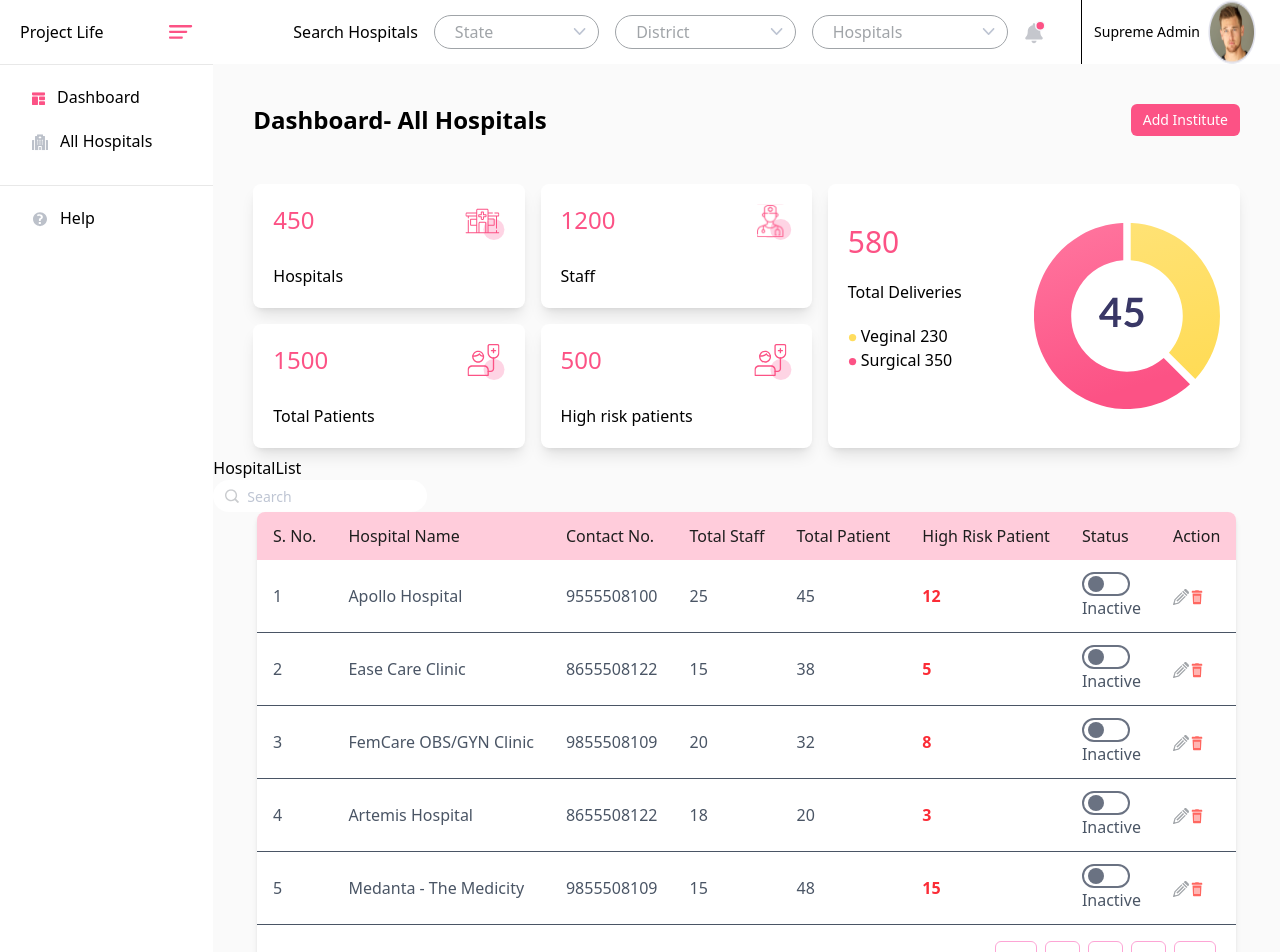
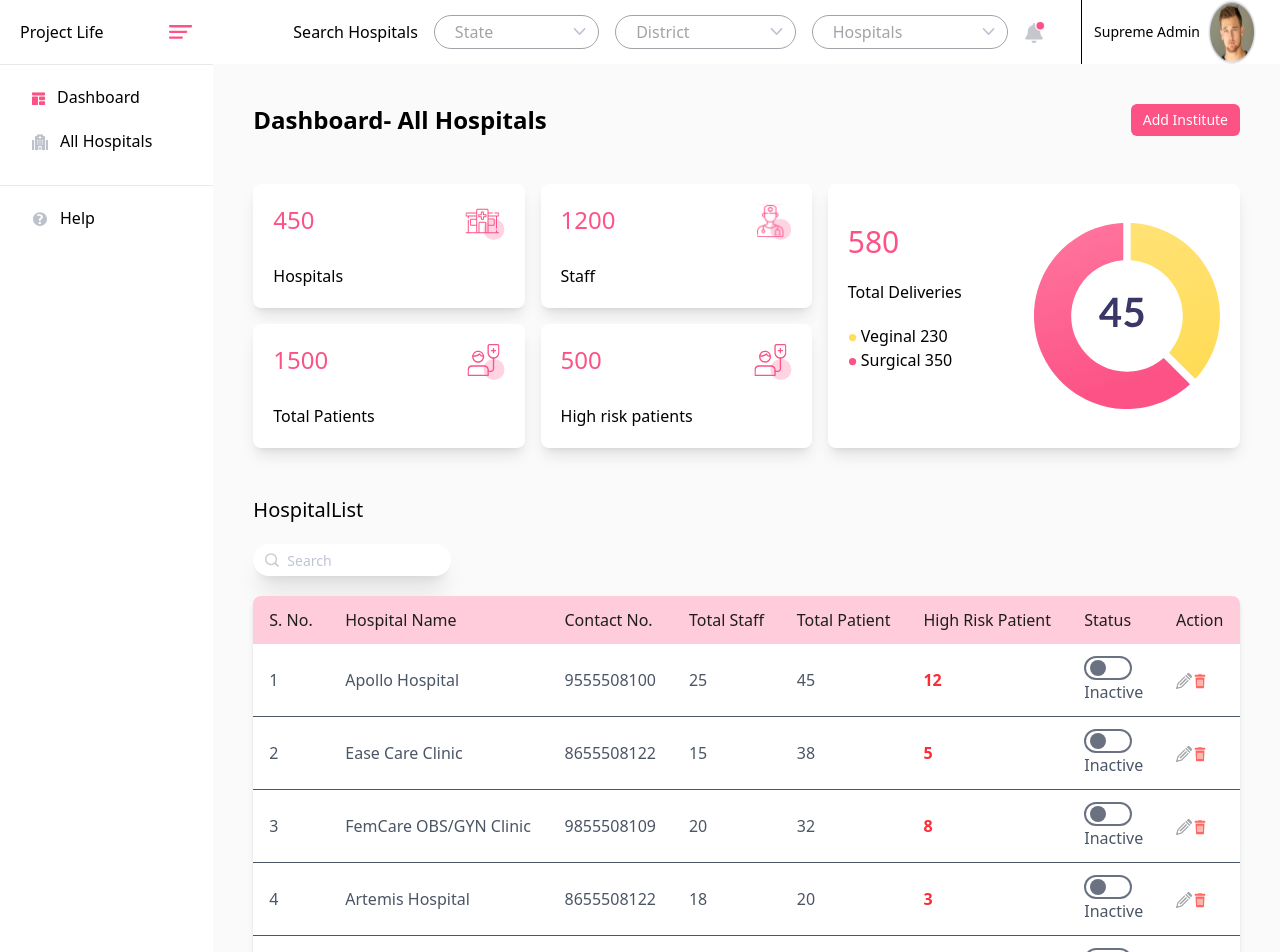
Before and after one commit to heysbr/project-life, a Next.js app: page /dashboard in a window 1280 px wide. Shown: the top 952 px of the page. Built offline with nearby package versions, Linux system fonts and the light colour scheme.

Commit message:
styling complete

```diff
--- a/src/app/dashboard/page.jsx
+++ b/src/app/dashboard/page.jsx
@@ -12,7 +12,7 @@ export default function page() {
       </div>
       <div className="flex-1  ">
         <Search/>
-        <div className="bg-white/80">
+        <div className="bg-white/80 ">
         <Stats/>
         <HospitalList/>
         </div>
--- a/src/components/dashboard/HospitalList.jsx
+++ b/src/components/dashboard/HospitalList.jsx
@@ -5,9 +5,9 @@ import TableComponent from "./Table";
 
 export default function HospitalList() {
   return (
-    <div>
-      <h1>HospitalList</h1>
-      <div className="flex rounded-4xl px-3 py-1 items-center bg-white w-1/5 ">
+    <div className="mx-10">
+      <h1 className="text-xl font-medium mt-10 mb-5">HospitalList</h1>
+      <div className="flex rounded-4xl px-3 py-1 items-center bg-white w-1/5  shadow-xl mb-5">
         <Image src={search} alt="down" className="  " />
         <span className="ml-2 text-[#A0A4A8] ">
           <input
--- a/src/components/dashboard/Table.jsx
+++ b/src/components/dashboard/Table.jsx
@@ -1,25 +1,23 @@
-"use client"
+"use client";
 import Image from "next/image";
 import React from "react";
 import Delete from "@/components/dashboard/delete.svg";
 import Edit from "@/components/dashboard/edit.svg";
 import Arrow from "@/components/dashboard/Arrow.svg";
 
-
-import  { useState } from "react";
+import { useState } from "react";
 
 const ToggleButton = () => {
   const [isActive, setIsActive] = useState(false);
 
-  const background = isActive
-  ?"border-green-500"
-  :"border-gray-500";
+  const background = isActive ? "border-green-500" : "border-gray-500";
 
   const toggleClass = isActive
     ? "bg-green-500 translate-x-5"
     : "bg-gray-500 translate-x-0";
 
-  return (<>
+  return (
+    <>
       <div
         className={`w-12 h-6 flex items-center  bg-transparent ${background} border-2 rounded-full p-1 cursor-pointer`}
         onClick={() => setIsActive(!isActive)}
@@ -28,7 +26,7 @@ const ToggleButton = () => {
           className={`w-4 h-4 rounded-full transition-transform duration-300 ${toggleClass}`}
         ></div>
       </div>
-    {isActive?<p>Active</p>:<p>Inactive</p>}
+      {isActive ? <p>Active</p> : <p>Inactive</p>}
     </>
   );
 };
@@ -83,23 +81,17 @@ const TableComponent = () => {
   ];
 
   return (
-    <div className="flex items-center justify-center w-full  ">
-      <div className="w-fit bg-white shadow-md rounded-lg overflow-hidden">
-        <table className="border-collapse ">
-          <thead className="bg-[#FFCCDB]">
+    <div className="flex items-center  w-full  pb-10 ">
+      <div className=" bg-white shadow-md rounded-lg w-full overflow-hidden">
+        <table className="border-collapse w-full">
+          <thead className="w-full bg-[#FFCCDB]">
             <tr className="text-[#1E1E1E]">
               <th className="py-3 px-4 text-left font-medium ">S. No.</th>
-              <th className="py-3 px-4 text-left font-medium ">
-                Hospital Name
-              </th>
+              <th className="py-3 px-4 text-left font-medium ">Hospital Name</th>
               <th className="py-3 px-4 text-left font-medium ">Contact No.</th>
               <th className="py-3 px-4 text-left font-medium ">Total Staff</th>
-              <th className="py-3 px-4 text-left font-medium ">
-                Total Patient
-              </th>
-              <th className="py-3 px-4 text-left font-medium ">
-                High Risk Patient
-              </th>
+              <th className="py-3 px-4 text-left font-medium ">Total Patient</th>
+              <th className="py-3 px-4 text-left font-medium ">High Risk Patient</th>
               <th className="py-3 px-4 text-left font-medium ">Status</th>
               <th className="py-3 px-4 text-left font-medium  ">Action</th>
             </tr>
@@ -116,7 +108,7 @@ const TableComponent = () => {
                   {data.highRiskPatient}
                 </td>
                 <td className="py-3 px-4 items-center">
-                  <ToggleButton/>
+                  <ToggleButton />
                 </td>
                 <td className="py-3 px-4">
                   <Image src={Edit} alt="edit" className="inline" />
```
Lines whose indentation alone changed are shown as unchanged.
